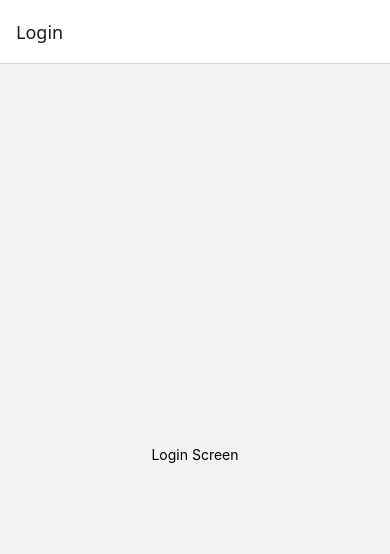
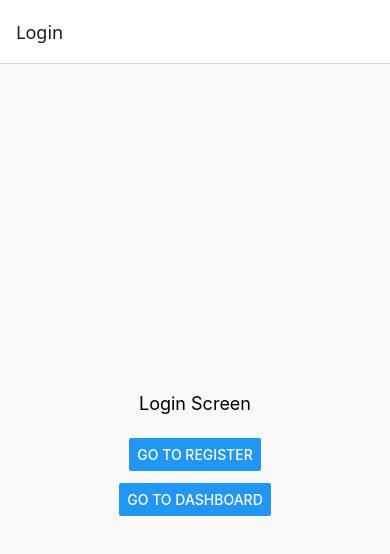
Before and after one commit to SiDMofokeng/5klippa, a React Native app in the folder 5klippa-mobile/: screen / in a window 390 px wide. Shown: the top 554 px of the page. Built offline with nearby package versions, Linux system fonts and the light colour scheme.

Commit message:
feat: add navigation buttons to placeholder auth and dashboard screens (Milestone 2)

```diff
--- a/5klippa-mobile/App.js
+++ b/5klippa-mobile/App.js
@@ -3,29 +3,50 @@
 import React from 'react';
 import { NavigationContainer } from '@react-navigation/native';
 import { createNativeStackNavigator } from '@react-navigation/native-stack';
-import { View, Text, StyleSheet } from 'react-native';
+import { View, Text, StyleSheet, Button } from 'react-native';
 
-// Placeholder screens (we’ll replace LoginScreen soon)
-function LoginScreen() {
+function LoginScreen({ navigation }) {
   return (
     <View style={styles.center}>
-      <Text>Login Screen</Text>
+      <Text style={styles.title}>Login Screen</Text>
+      <Button
+        title="Go to Register"
+        onPress={() => navigation.navigate('Register')}
+      />
+      <View style={styles.spacer} />
+      <Button
+        title="Go to Dashboard"
+        onPress={() => navigation.navigate('Dashboard')}
+      />
     </View>
   );
 }
 
-function RegisterScreen() {
+function RegisterScreen({ navigation }) {
   return (
     <View style={styles.center}>
-      <Text>Register Screen</Text>
+      <Text style={styles.title}>Register Screen</Text>
+      <Button
+        title="Go to Login"
+        onPress={() => navigation.navigate('Login')}
+      />
+      <View style={styles.spacer} />
+      <Button
+        title="Go to Dashboard"
+        onPress={() => navigation.navigate('Dashboard')}
+      />
     </View>
   );
 }
 
-function DashboardScreen() {
+function DashboardScreen({ navigation }) {
   return (
     <View style={styles.center}>
-      <Text>Welcome to your dashboard!</Text>
+      <Text style={styles.title}>Welcome to your Dashboard!</Text>
+      <Button
+        title="Back to Login"
+        onPress={() => navigation.navigate('Login')}
+      />
     </View>
   );
 }
@@ -49,5 +70,14 @@ const styles = StyleSheet.create({
     flex: 1,
     alignItems: 'center',
     justifyContent: 'center',
+    padding: 16,
+    backgroundColor: '#f8f8f8',
+  },
+  title: {
+    fontSize: 18,
+    marginBottom: 24,
+  },
+  spacer: {
+    height: 12,
   },
 });
```
